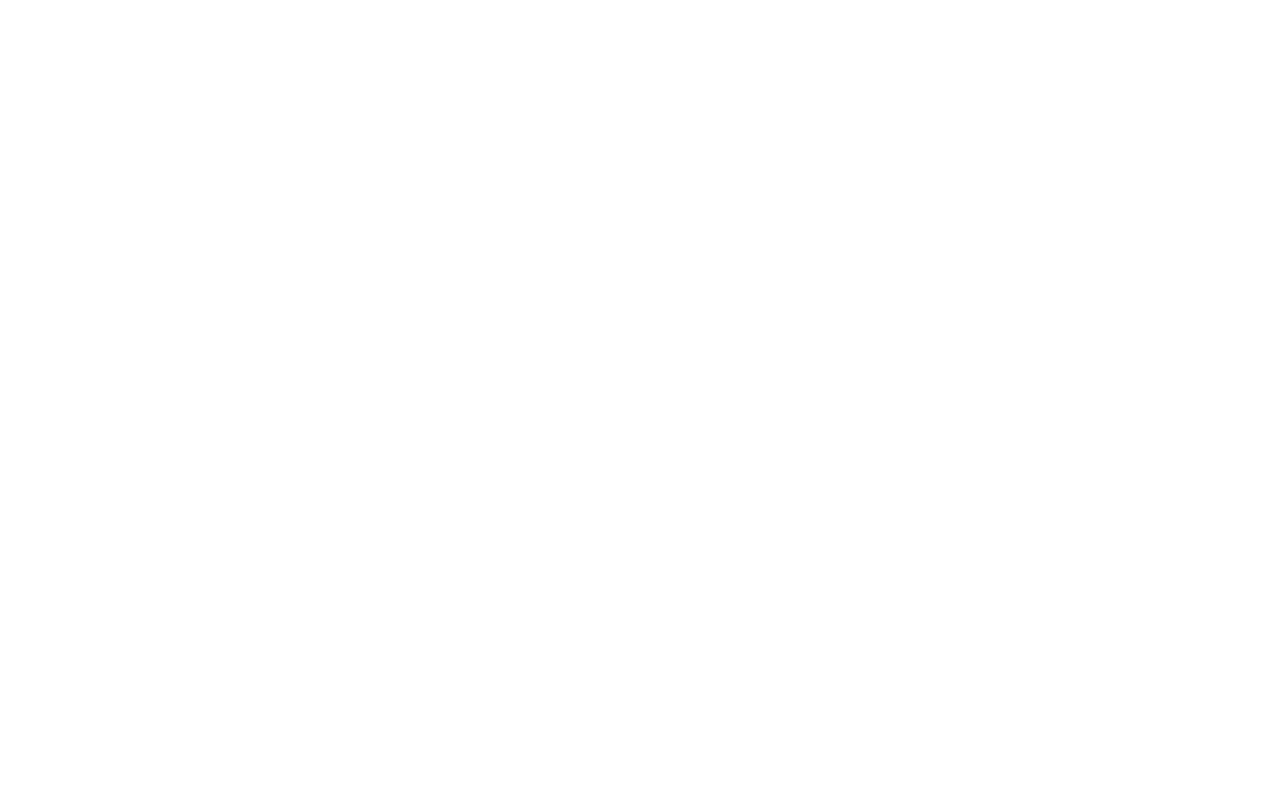
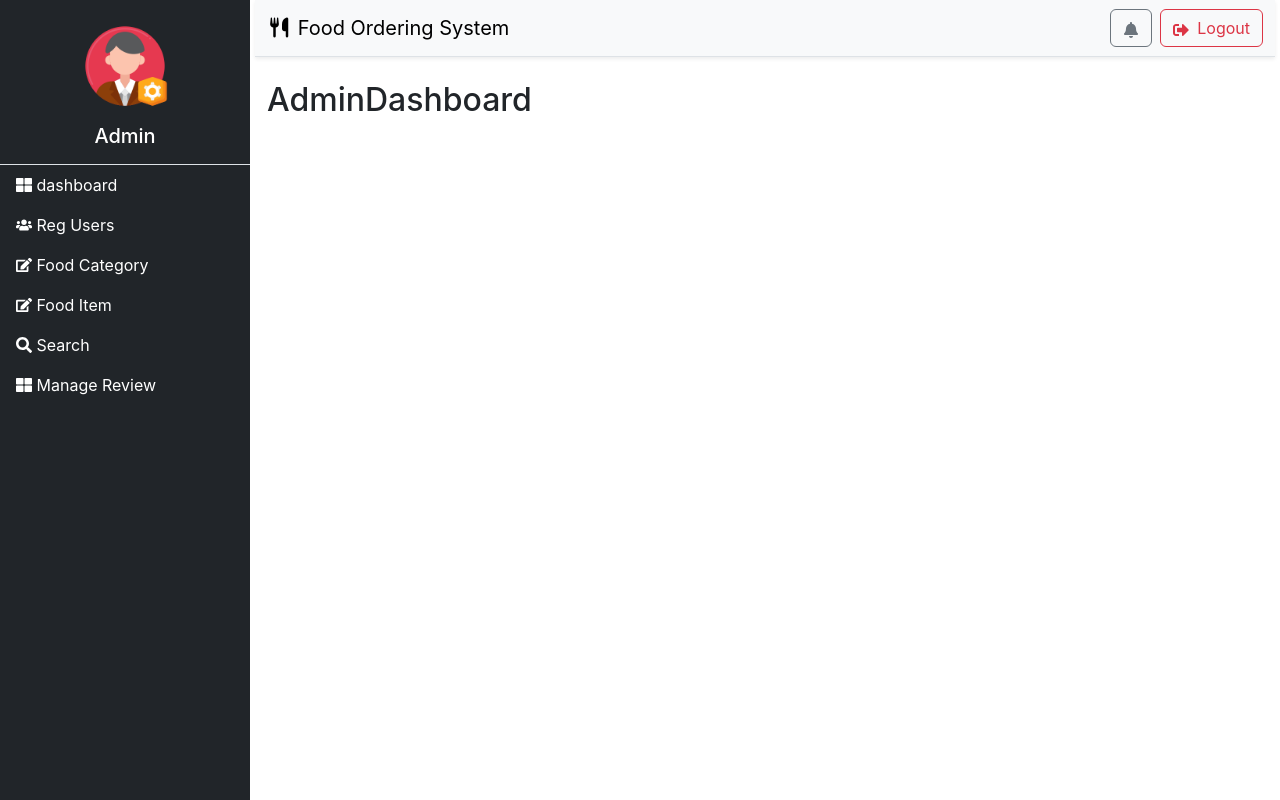
Before and after one commit to atul3416/food-ordering, a React (Create React App) app in the folder frontend/: page /admin-dashboard in a window 1280 px wide. Before the commit this address had no page. Built offline with nearby package versions, Linux system fonts and the light colour scheme.

Commit message:
Crate Admin Layout setup with header + sidebar

```diff
--- a/frontend/src/App.js
+++ b/frontend/src/App.js
@@ -1,6 +1,7 @@
 import {BrowserRouter, Routes, Route} from 'react-router-dom'
 import Home from './pages/Home';
 import AdminLogin from './pages/AdminLogin';
+import AdminDashboard from './pages/AdminDashboard';
 function App() {
   return (
     <BrowserRouter>
@@ -8,6 +9,7 @@
       <Route>
         <Route path='/' element={<Home/>}></Route>
         <Route path='admin-login/' element={<AdminLogin/>}></Route>
+        <Route path='admin-dashboard/' element={<AdminDashboard/>}></Route>
       </Route>
     </Routes>
     </BrowserRouter>
--- /dev/null
+++ b/frontend/src/components/AdminHeader.js
@@ -0,0 +1,35 @@
+import React from 'react'
+import { FaBell, FaSignOutAlt } from 'react-icons/fa'
+
+const AdminHeader = () => {
+    return (
+        <div>
+            <nav class="navbar navbar-expand-lg navbar-light bg-light border-bottom shadow-sm">
+                <div class="container-fluid">
+                    <a class="navbar-brand " href="#"><i className='fas fa-utensils'></i> Food Ordering System</a>
+                    <button class="navbar-toggler border-0">
+                        <span class="navbar-toggler-icon"></span>
+                    </button>
+                    <div className='collapse navbar-collapse'>
+                        <ul className="navbar-nav ms-auto mb-2 mb-lg-0 align-item-center gap-2">
+                            <li className="nav-item">
+                                <button className='btn btn-outline-secondary '>
+                                    <FaBell />
+                                </button>
+                            </li>
+                            <li className="nav-item">
+                                <button className='btn btn-outline-danger '>
+                                    <FaSignOutAlt className='me-1' /> Logout
+                                </button>
+                            </li>
+
+                        </ul>
+
+                    </div>
+                </div>
+            </nav>
+        </div>
+    )
+}
+
+export default AdminHeader
--- /dev/null
+++ b/frontend/src/components/AdminLayout.js
@@ -0,0 +1,22 @@
+import React from 'react'
+import AdminSidebar from './AdminSidebar'
+import AdminHeader from './AdminHeader'
+import '../styles/admin.css'
+
+const AdminLayout = ({children}) => {
+  return (
+    <div className='d-flex'>
+      <AdminSidebar/>
+
+      <div id='page-content-wrapper' >
+        <AdminHeader/>
+
+        <div className='container-fluid mt-4'>
+            {children}
+        </div>
+      </div>
+    </div>
+  )
+}
+
+export default AdminLayout
--- /dev/null
+++ b/frontend/src/components/AdminSidebar.js
@@ -0,0 +1,68 @@
+import React, { useState } from 'react'
+import '../styles/admin.css'
+import { Link } from 'react-router-dom'
+import { FaEdit, FaSearch, FaThLarge, FaUsers } from 'react-icons/fa'
+
+const AdminSidebar = () => {
+
+  const [opneMenu, setopenMenu] = useState({
+    category: false,
+    food: false,
+    orders: false
+  })
+
+  const toggleMenu = (menu) => {
+    setopenMenu((prev) => ({ ...prev, [menu]: !prev[menu] }))
+  }
+  return (
+    <div className='bg-dark text-white sidebar'>
+      <div className='text-center p-3 border-bottom'>
+        <img src='/images/admin.png' width={100} className='img-fluid mb-2' alt='admin Logo' />
+        <h5 className='mb-0'>Admin</h5>
+      </div>
+
+      <div className='list-group list-group-flush '>
+        <Link className='list-group-item border-0 list-group-item-action bg-dark text-white'><FaThLarge className='icon-fix' /> dashboard
+        </Link>
+        <Link className='list-group-item border-0 list-group-item-action bg-dark text-white'><FaUsers className='icon-fix' /> Reg Users
+        </Link>
+        <button onClick={() => toggleMenu('category')} className='list-group-item border-0 list-group-item-action bg-dark text-white'>
+          <FaEdit className='icon-fix' /> Food Category
+        </button>
+        {opneMenu.category && (
+          <div className='ps-4'>
+            <Link className='list-group-item list-group-item-action border-0 bg-dark text-white'>
+              Add Category
+            </Link >
+            <Link className='list-group-item list-group-item-action border-0  bg-dark text-white'>
+              Manage Category
+            </Link>
+          </div>
+        )}
+
+        <button onClick={() => toggleMenu('food')} className='list-group-item  border-0 list-group-item-action bg-dark text-white'>
+          <FaEdit className='icon-fix' /> Food Item
+        </button>
+        {opneMenu.food && (
+          <div className='ps-4'>
+            <Link className='list-group-item list-group-item-action border-0  bg-dark text-white'>
+              Add Food Item
+            </Link >
+            <Link className='list-group-item list-group-item-action border-0 bg-dark text-white'>
+              Manage Food item
+            </Link>
+          </div>
+        )}
+
+
+        <Link className='list-group-item list-group-item-action bg-dark text-white border-0 '><FaSearch className='icon-fix' /> Search</Link>
+        <Link className='list-group-item list-group-item-action bg-dark text-white border-0 '><FaThLarge className='icon-fix' /> Manage Review</Link>
+
+      </div>
+
+
+    </div>
+  )
+}
+
+export default AdminSidebar
--- /dev/null
+++ b/frontend/src/pages/AdminDashboard.js
@@ -0,0 +1,20 @@
+import React from 'react'
+import AdminSidebar from '../components/AdminSidebar'
+import AdminLayout from '../components/AdminLayout'
+
+const AdminDashboard = () => {
+  return (
+
+      <AdminLayout>
+
+      <div>
+        <h2>AdminDashboard
+        </h2>
+      </div>
+
+        </AdminLayout>
+
+  )
+}
+
+export default AdminDashboard
--- a/frontend/src/pages/AdminLogin.js
+++ b/frontend/src/pages/AdminLogin.js
@@ -16,8 +16,8 @@
 
     const data = await response.json();
     if (response.status === 200) {
+      toast.success(data.message)
       setTimeout(() => {
-        toast.success(data.message)
         window.location.href = '/admin-dashboard';
       }, 2000)
     }
--- a/frontend/src/styles/admin.css
+++ b/frontend/src/styles/admin.css
@@ -1,3 +1,24 @@
 .icon-fix{
     position:relative;top:-2px;
 }
+
+.sidebar{
+    width:250px;
+    height: 100vh;
+    position:fixed;
+    top:0;
+    left:0;
+}
+
+.list-group-item:hover{
+    background-color: #1a1a1a !important;
+    color: rgb(175, 81, 81) !important;
+
+}
+
+#page-content-wrapper{
+    margin-left:255px;
+    margin-right: 5px;
+    width: 100%;
+
+}
```
Also changed, not shown: frontend/public/images/admin.png (added), frontend/public/images/adminlogo.png (added).
